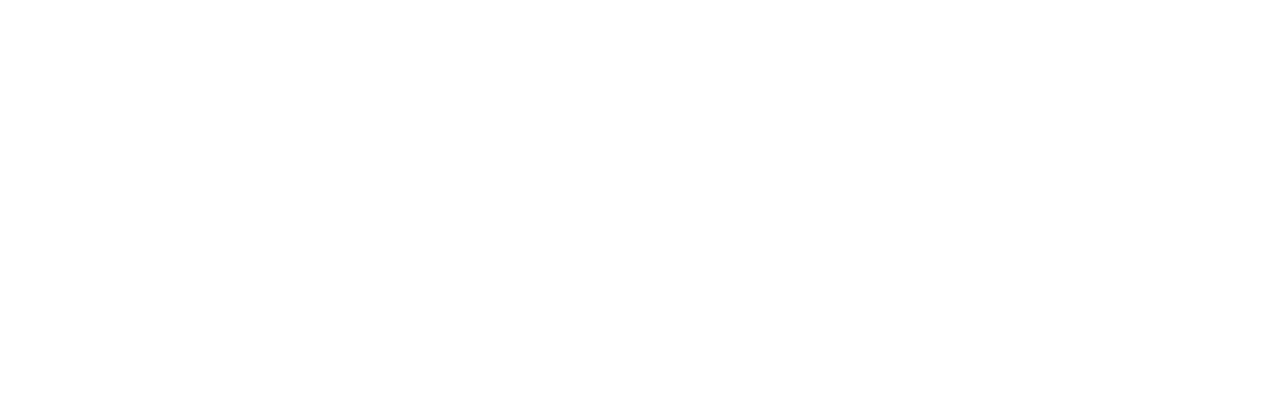
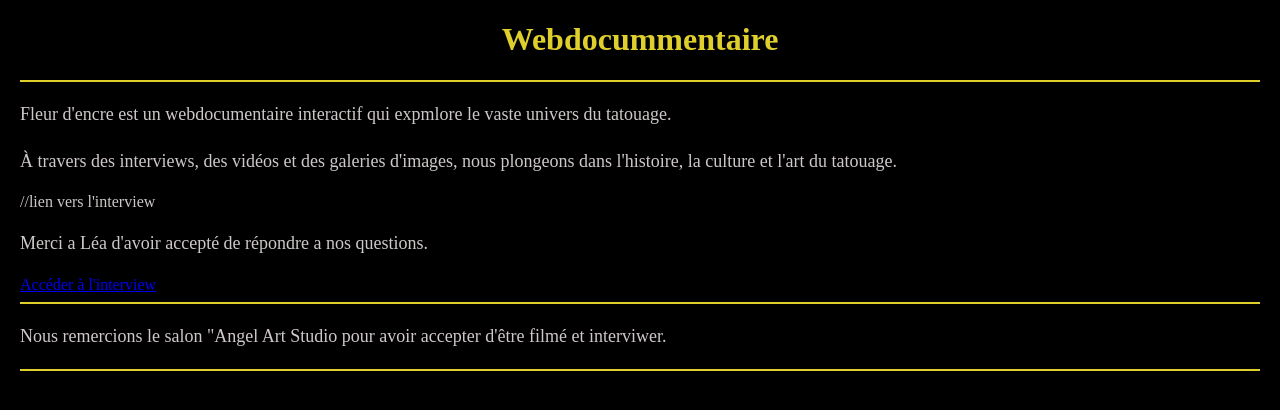
Before and after one commit to Moustik2099/sae302-webdoc-, a plain HTML site: page index.html in a window 1280 px wide. Drawn offline with Linux system fonts and the light colour scheme.

Commit message:
Add files via upload

```diff
--- a/index.html
+++ b/index.html
@@ -3,9 +3,25 @@
 <head>
     <meta charset="UTF-8">
     <meta name="viewport" content="width=device-width, initial-scale=1.0">
-    <title></title>
+    <title>Fleur d'encre</title>
+    <link rel="stylesheet" href="styles.css">
+
 </head>
 <body>
+    <h1>Webdocummentaire</h1>
+    <hr>
+    <p>Fleur d'encre est un webdocumentaire interactif qui expmlore le vaste univers du tatouage.</p>
+
+    <p>À travers des interviews, des vidéos et des galeries d'images, nous plongeons dans l'histoire, la culture et l'art du tatouage.</p>
+
+    //lien vers l'interview
+    <p>Merci a Léa d'avoir accepté de répondre a nos questions.</p>
+    <a href="interview.html">Accéder à l'interview</a>
+
+    <br><hr>
+    <p>Nous remercions le salon "Angel Art Studio pour avoir accepter d'être filmé et interviwer. </p><hr>
+    <br>
+
 
 </body>
 </html>
--- /dev/null
+++ b/styles.css
@@ -0,0 +1,16 @@
+body{
+    margin: 20px;
+    background-color: #000000;
+    color: #cfc8c8;
+}
+h1{
+    text-align: center;
+    color: #decf2c;
+}
+hr{
+    border: 1px solid #decf2c;
+}
+p{
+    font-size: 18px;
+    line-height: 1.6;
+}
```
